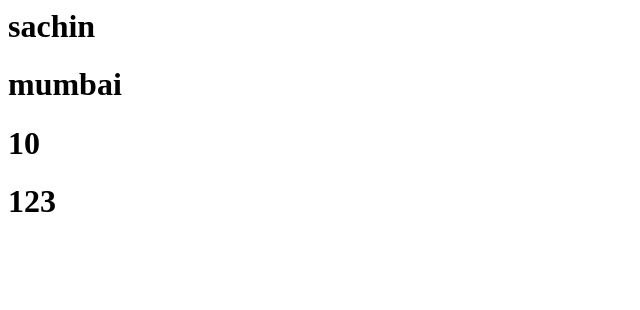
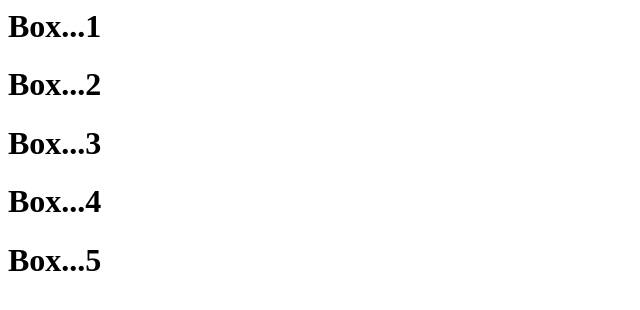
Before and after one commit to ArpithaPuttegowda/myrepo, a React (Create React App) app in the folder stepupreact/: page / in a window 1280 px wide. Shown: the top 310 px of the page, without its empty margins (0-640 px from the left). Built offline with nearby package versions, Linux system fonts and the light colour scheme.

Commit message:
list and keys

```diff
--- a/stepupreact/src/App.js
+++ b/stepupreact/src/App.js
@@ -30,6 +30,8 @@ import OrderedList from "./Components/ListAndKeys/OrderedList";
 import UnorderedOrdered from "./Components/ListAndKeys/UnorderedOrdered";
 import {DropDown} from "./Components/ListAndKeys/DropDown";
 import {PlayerInfo} from "./Components/ListAndKeys/PlayerInfo";
+import {TableList} from "./Components/ListAndKeys/TableList";
+import {ListKeysComponent} from "./Components/ListAndKeys/ListKeysComponent";
 // import Parent from "./Components/HOC/Parent";
 // import {Parent} from "./Components/ChildToParent";
 // import Parent from "./Components/PtoC";
@@ -132,7 +134,9 @@ const App = () => {
       {/* <OrderedList /> */}
       {/* <UnorderedOrdered /> */}
       {/* <DropDown /> */}
-      <PlayerInfo />
+      {/* <PlayerInfo /> */}
+      {/* <TableList /> */}
+      <ListKeysComponent />
     </div>
   );
 };
--- /dev/null
+++ b/stepupreact/src/Components/ListAndKeys/ListKeysComponent.js
@@ -0,0 +1,16 @@
+import React from "react";
+
+export const ListKeysComponent = () => {
+  const myRows = [1, 2, 3, 4, 5];
+  return (
+    <div>
+      {myRows.map((count) => {
+        return <Box count={count} />;
+      })}
+    </div>
+  );
+};
+
+const Box = ({count}) => {
+  return <h1>Box...{count}</h1>;
+};
--- /dev/null
+++ b/stepupreact/src/Components/ListAndKeys/TableList.js
@@ -0,0 +1,36 @@
+import React from "react";
+
+export const TableList = () => {
+  const myHeaderData = ["Name", "Location", "Runs"];
+  const data = [
+    {name: "sachin", loc: "mumbai", runs: 10},
+    {name: "dhoni", loc: "ranchi", runs: 10},
+    {name: "kohli", loc: "delhi", runs: 10},
+    {name: "sewag", loc: "delhi", runs: 10}
+  ];
+
+  return (
+    <div>
+      <table border="1px solid">
+        <thead>
+          <tr>
+            {myHeaderData.map((header, i) => {
+              return <th>{header}</th>;
+            })}
+          </tr>
+        </thead>
+        <tbody>
+          {data.map((obj) => {
+            return (
+              <tr>
+                <td>{obj.name}</td>
+                <td>{obj.loc}</td>
+                <td>{obj.runs}</td>
+              </tr>
+            );
+          })}
+        </tbody>
+      </table>
+    </div>
+  );
+};
```
